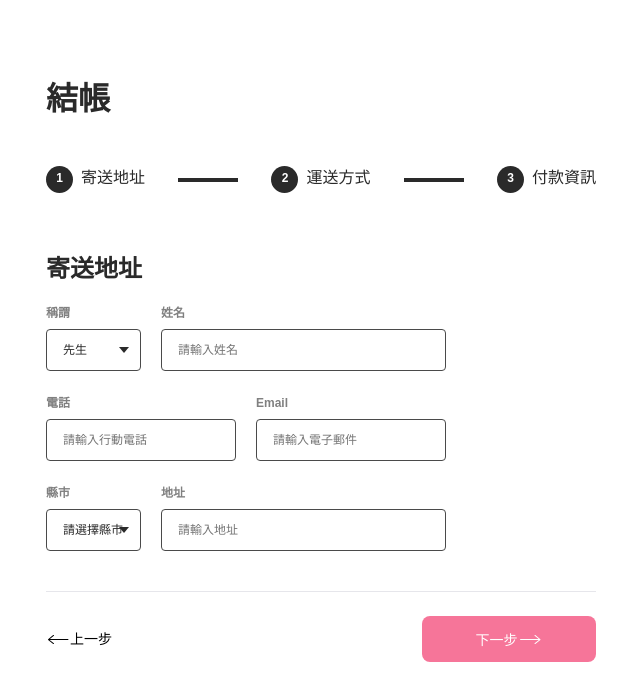
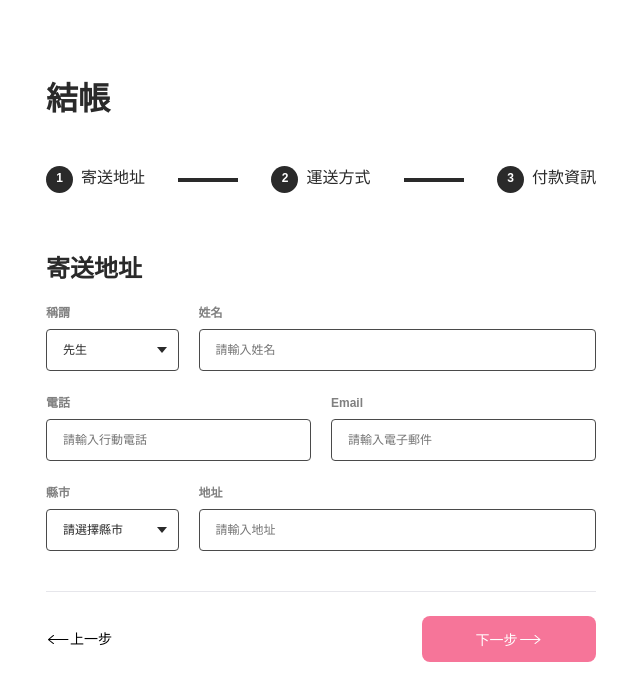
Before and after one commit to YiTing07/alpha-shop, a React (Create React App) app: page / in a window 1280 px wide. Shown: the top 700 px of the page, without its empty margins (44-684 px from the left). Built offline with nearby package versions, Linux system fonts and the light colour scheme.

Commit message:
modify Step1 <form> width

```diff
--- a/src/components/Main/Form/Form.jsx
+++ b/src/components/Main/Form/Form.jsx
@@ -15,6 +15,7 @@ export default function Form () {
           <h2 className={`${styles.registerTitle} col col-12`}>結帳</h2>
           <StepProgress></StepProgress>
           <Step1></Step1>
+
           <ProgressControl></ProgressControl>
         </section>
       </div>
--- a/src/components/Main/Form/Step1.module.scss
+++ b/src/components/Main/Form/Step1.module.scss
@@ -1,6 +1,10 @@
 section.formContainer {
   display: flex;
   margin-top: 64px;
+}
+
+form {
+  width: 100%;
 }
 
 h3.formTitle {
```
